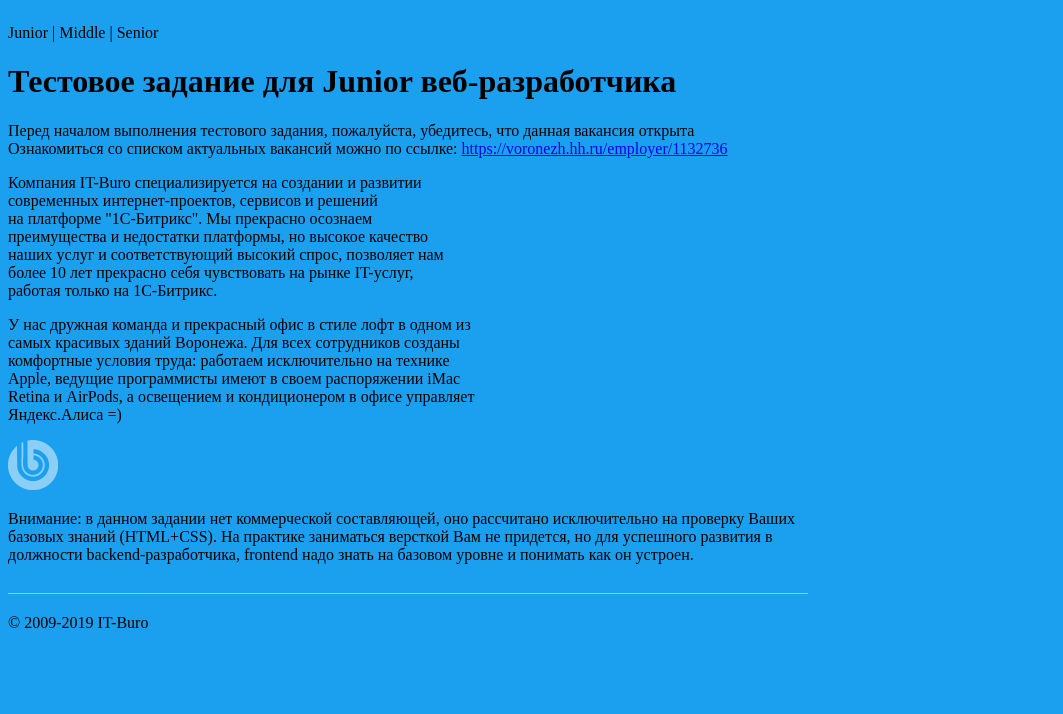
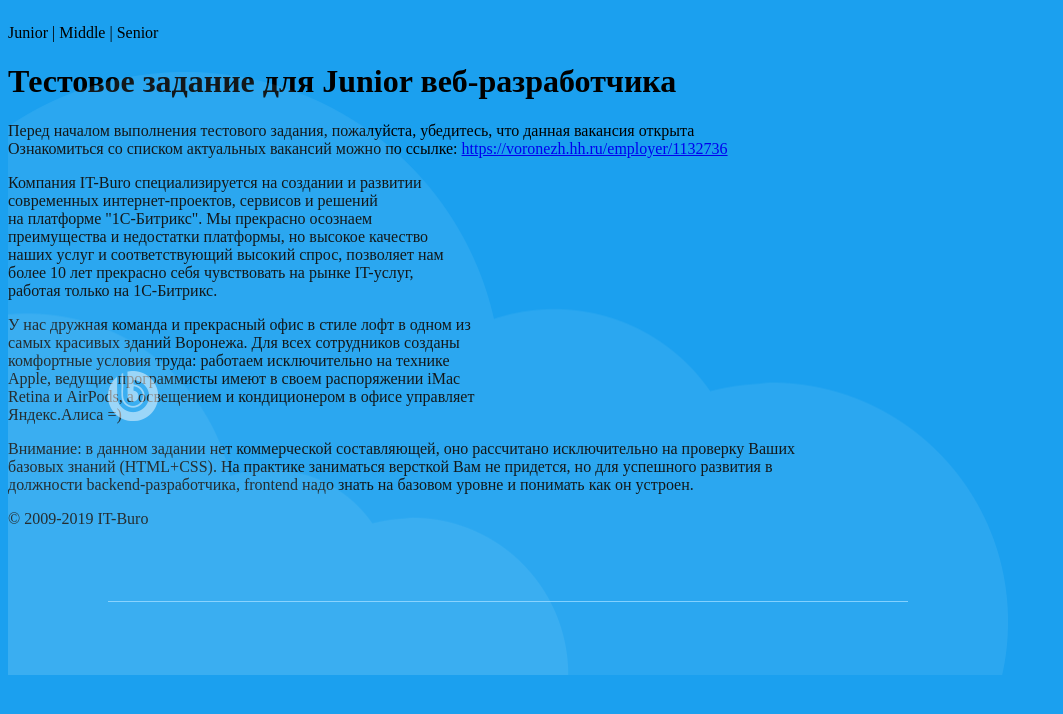
Before and after one commit to IlyaBolgov/it-buro_test, a PHP site: page / in a window 1280 px wide. Shown: the top 714 px of the page, without its empty margins (0-1063 px from the left). Run offline with PHP 8.4, Linux system fonts and the light colour scheme.

Commit message:
add all images style

```diff
--- a/index.html
+++ b/index.html
@@ -31,12 +31,13 @@
       Retina и AirPods, а освещением и кондиционером в офисе управляет <br>
       Яндекс.Алиса =)
     </p>
+    <img class="clouds" src="images/Cloud.png" alt="Clouds">
     <img class="logo" src="images/BX-logo.png" alt="BX-logo">
     <p class="final">
       Внимание: в данном задании нет коммерческой составляющей, оно рассчитано исключительно на проверку Ваших <br>
       базовых знаний (HTML+CSS). На практике заниматься версткой Вам не придется, но для успешного развития в <br>
       должности backend-разработчика, frontend надо знать на базовом уровне и понимать как он устроен.</p>
-      <img class="Line" src="images/Line.png" alt="Line">
+      <img class="line" src="images/Line.png" alt="Line">
       <footer>
         <p class="end">© 2009-2019 IT-Buro</p>
       </footer>
--- a/style.css
+++ b/style.css
@@ -7,3 +7,30 @@
   height: 666px;
   z-index: 1;
 }
+
+.clouds {
+  position: absolute;
+  left: 0px;
+  top: 64px;
+  width: 1000px;
+  height: 603px;
+  z-index: 12;
+}
+
+.logo {
+  position: absolute;
+  left: 100px;
+  top: 363px;
+  width: 50px;
+  height: 50px;
+  z-index: 13;
+}
+
+.line {
+  position: absolute;
+  left: 100px;
+  top: 593px;
+  width: 800px;
+  height: 1px;
+  z-index: 11;
+}
```
